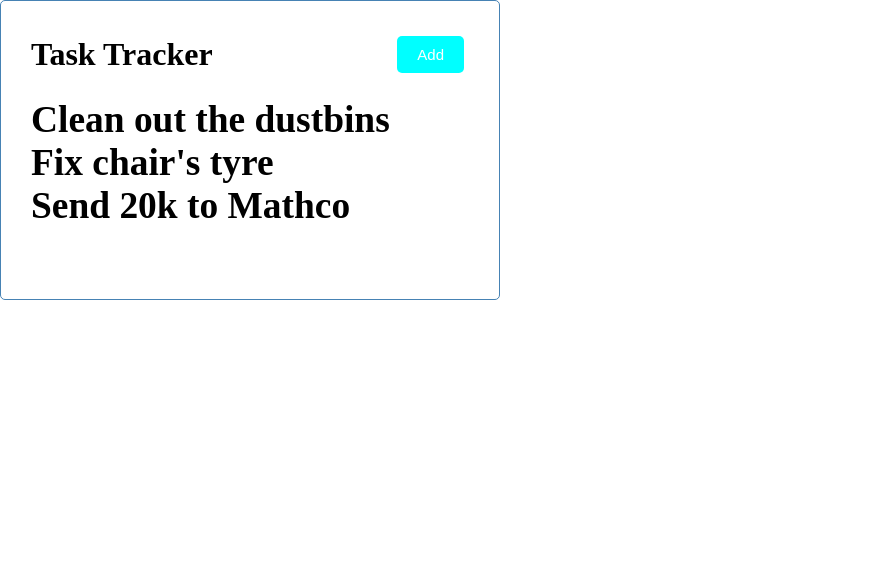
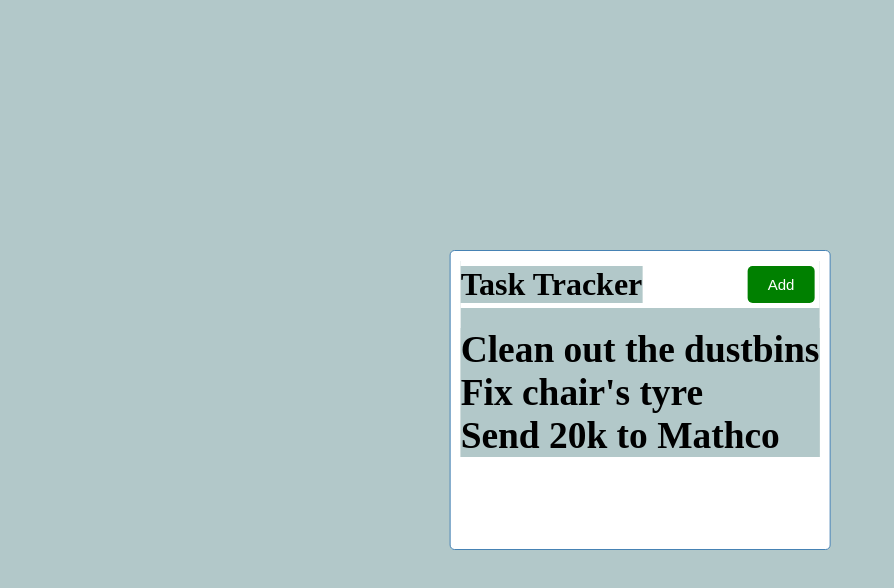
Before and after one commit to gantavya99/First-React-App, a React (Create React App) app: page / in a window 1280 px wide. Shown: the top 588 px of the page, without its empty margins (0-894 px from the left). Built offline with nearby package versions, Linux system fonts and the light colour scheme.

Commit message:
Added background to task tracker

```diff
--- a/src/Header.js
+++ b/src/Header.js
@@ -9,7 +9,7 @@ const Header=({title})=>{
             <h1>
                 {title}
             </h1>
-            <Button color='cyan' text='Add' onClick={onClick} />
+            <Button color='green' text='Add' onClick={onClick} />
 
             </div>
         </header>
--- a/src/index.css
+++ b/src/index.css
@@ -2,14 +2,20 @@
     box-sizing:border-box;
     margin:0;
     padding:0;
+    background-color:rgb(178, 200, 201)
 }
 .App{
+    position:absolute;
+    left:50%;
+    top:50%;
+    transform:translate(-50%,-50%);
+    background-color: white;
     border:2px red solid;
     overflow:auto;
     min-height:300px;
     max-width:500px;
     border:1px solid steelblue;
-    padding:30px;
+    padding:10px;
     border-radius:5px;
 
 }
@@ -17,10 +23,13 @@
     display:flex;
     align-items: center;
     justify-content:space-between;
+    background-color: white;
+
 }
 .header{
     margin-bottom: 20px;
     font-size:medium;
+
 }
 .btn{
     background:#000;
```
